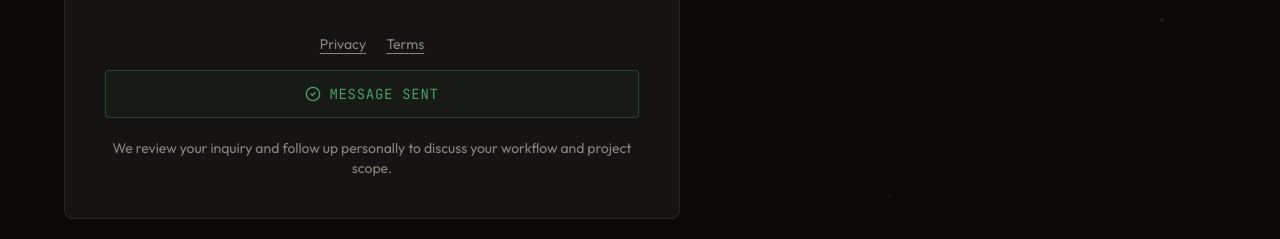
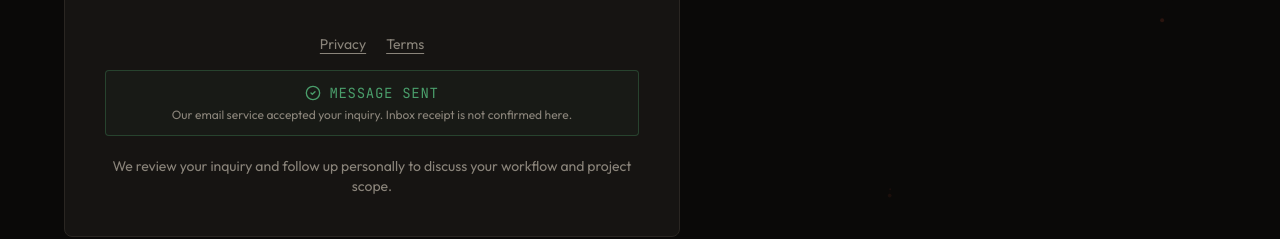
Before and after one commit to EdenCorporations/Luminous-Garden, a Next.js app: page /contact in a window 1280 px wide. Both pictures are taken after typing "Sample", "Sample", "name@example.com", "Sample" into the empty fields and a click on the button "SEND MESSAGE". Shown: the part 967-1206 px from the top of the page. Built offline with nearby package versions, Linux system fonts and the light colour scheme; no server answers.

Commit message:
Clarify contact provider confirmation (#122)
Co-authored-by: x-TheFox <72803386+x-TheFox@users.noreply.github.com>
Co-authored-by: tin-computer[bot] <277149838+tin-computer[bot]@users.noreply.github.com>

```diff
--- a/src/app/contact/page.tsx
+++ b/src/app/contact/page.tsx
@@ -330,12 +330,14 @@ export default function ContactPage() {
                       initial={{ opacity: 0, y: 10 }}
                       animate={{ opacity: 1, y: 0 }}
                       exit={{ opacity: 0, y: -10 }}
-                      className="w-full h-12 border border-success/30 bg-success/5 rounded-sm flex items-center justify-center gap-2"
+                      className="w-full min-h-12 border border-success/30 bg-success/5 rounded-sm flex flex-col items-center justify-center gap-1 px-4 py-3 text-center"
+                      role="status"
                     >
-                      <CheckCircle2 className="w-4 h-4 text-success" />
-                      <span className="text-success font-mono text-sm tracking-wider uppercase">
+                      <span className="flex items-center gap-2 text-success font-mono text-sm tracking-wider uppercase">
+                        <CheckCircle2 className="w-4 h-4" />
                         Message Sent
                       </span>
+                      <p className="text-xs text-text-secondary">Our email service accepted your inquiry. Inbox receipt is not confirmed here.</p>
                     </motion.div>
                   ) : status === "delayed" ? (
                     <motion.div
@@ -346,7 +348,7 @@ export default function ContactPage() {
                       className="border border-ember/30 bg-ember/5 rounded-sm p-4 text-sm text-text-secondary"
                       role="status"
                     >
-                      <p className="text-text">Still waiting for delivery confirmation. Please don&apos;t send the form again yet.</p>
+                      <p className="text-text">Still waiting for our email service to confirm your message. Please don&apos;t send the form again yet.</p>
                     </motion.div>
                   ) : status === "error" ? (
                     <motion.div
```
